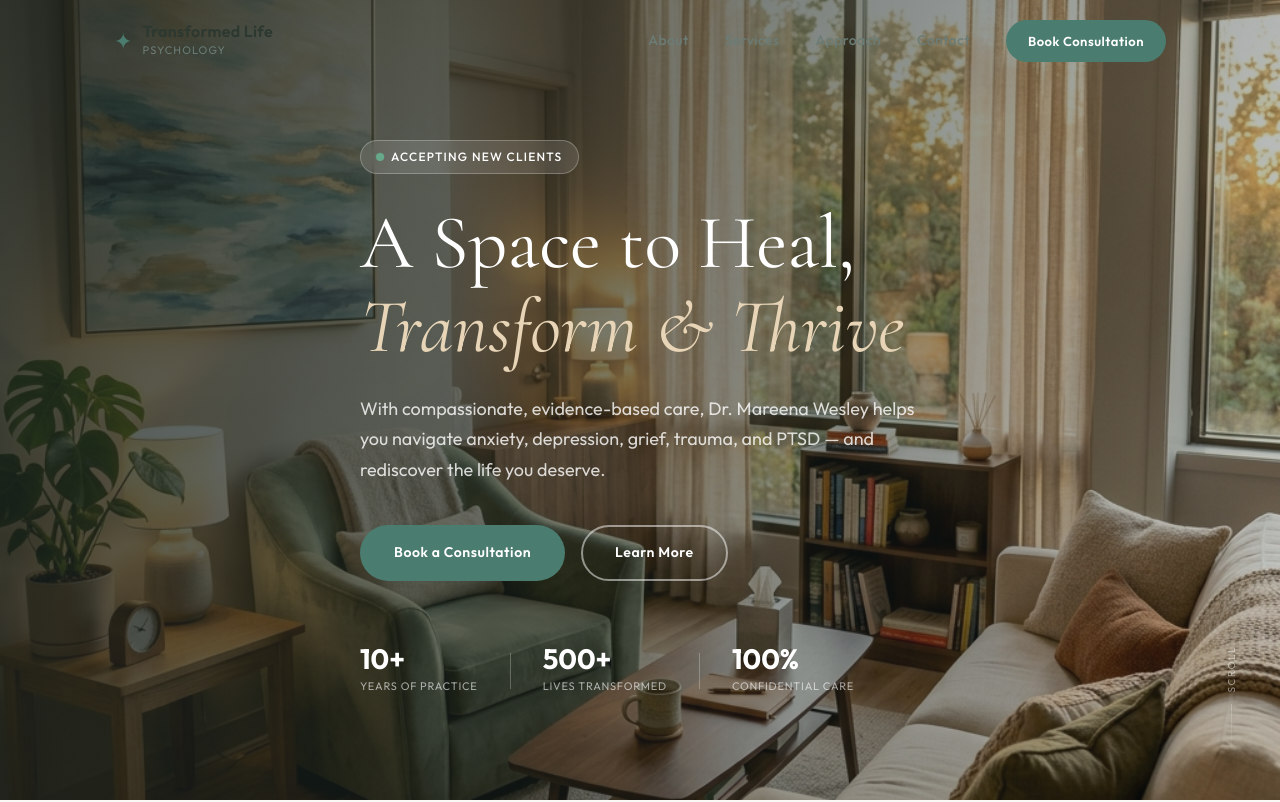
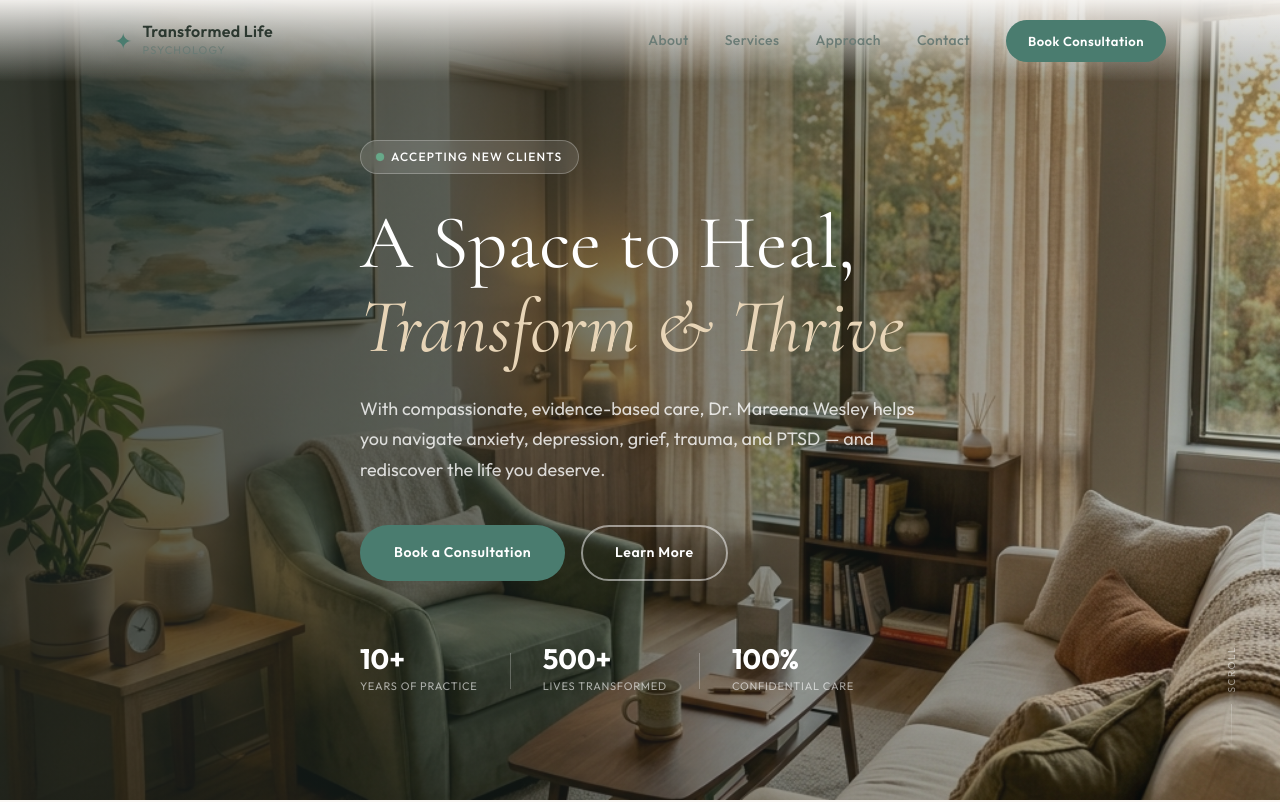
Before and after one commit to drmareenawesley/transformed-life-website, a React (Vite) app: page / in a window 1280 px wide. Shown: the top 802 px of the page. Built offline with nearby package versions, Linux system fonts and the light colour scheme.

Commit message:
add gradient to top menu for better readability

```diff
--- a/src/components/Navbar.css
+++ b/src/components/Navbar.css
@@ -5,6 +5,7 @@
   right: 0;
   z-index: 1000;
   padding: 20px 0;
+  background: linear-gradient(to bottom, rgba(250, 248, 245, 0.95) 0%, rgba(250, 248, 245, 0) 100%);
   transition: background var(--transition), box-shadow var(--transition), padding var(--transition);
 }
 
```
